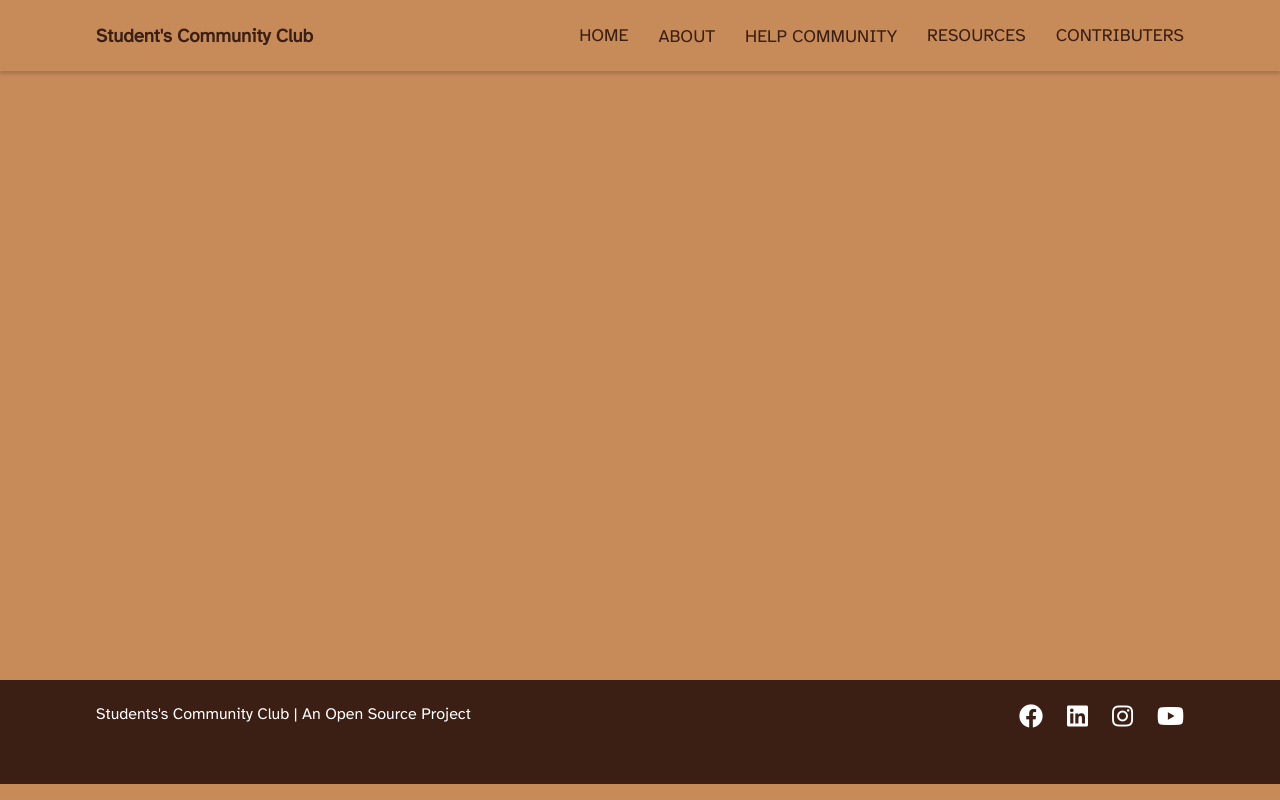
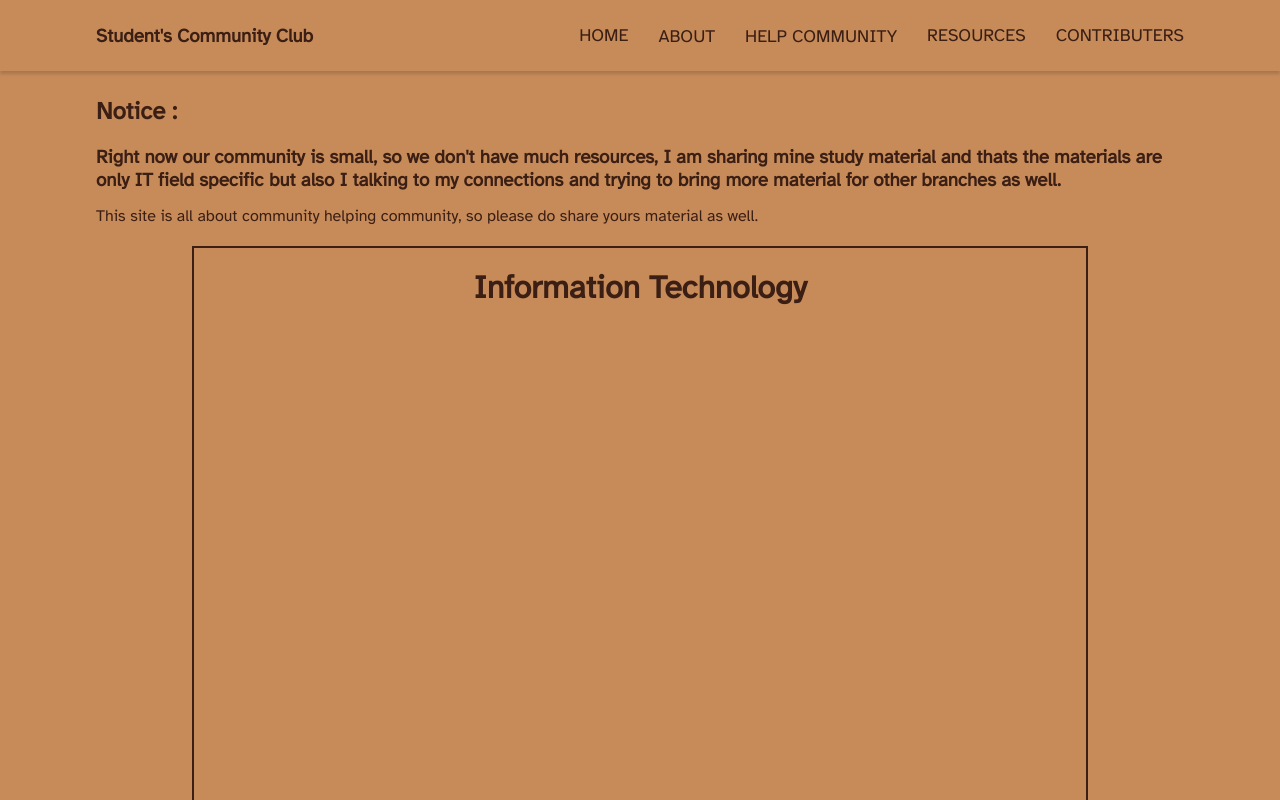
Before and after one commit to tier3guy/Student-Community-Club, a React (Create React App) app: page /resources in a window 1280 px wide. Shown: the top 800 px of the page. Built offline with nearby package versions, Linux system fonts and the light colour scheme.

Commit message:
resources page work started

```diff
--- /dev/null
+++ b/src/Components/IT.jsx
@@ -0,0 +1,7 @@
+export default function IT(){
+  return(
+    <>
+      <h1 style = {{textAlign: "center"}}>Information Technology</h1>
+    </>
+  );
+}
--- /dev/null
+++ b/src/Components/Material.jsx
@@ -0,0 +1,11 @@
+import IT from './IT';
+
+export default function Material(){
+  return(
+    <>
+      <div className = "material_div">
+        <IT/>
+      </div>
+    </>
+  );
+}
--- a/src/Components/Resources.js
+++ b/src/Components/Resources.js
@@ -1,7 +1,14 @@
+import Material from "./Material";
+
 export default function Resources(){
   return(
     <>
-    <div className = 'app' style = {{height:'85vh'}}>
+    <div className = 'app' style = {{minHeight:'85vh' , paddingTop: '6em'}}>
+      <h2 className = "mb">Notice : </h2>
+      <h3 className = "mb">Right now our community is small, so we don't have much resources, I am sharing mine study material and thats the materials are only IT field specific but also I talking to my connections and trying to bring more material for other branches as well. </h3>
+      <p className = "mb">This site is all about community helping community, so please do share yours material as well.</p>
+
+      <Material/>
 
     </div>
     </>
--- a/src/index.css
+++ b/src/index.css
@@ -174,3 +174,17 @@ body{
   transition: all 0.3s;
   margin:  0px 0px 35px 0px;
 }
+
+.mb{
+  margin-bottom: 0.8em;
+}
+
+.material_div{
+  width: 70vw;
+  height: 100vh;
+  margin: auto;
+  border: 2px solid #3b1e14;
+  padding: 20px 0px;
+  margin-top: 20px ;
+  margin-bottom: 20px ;
+}
```
